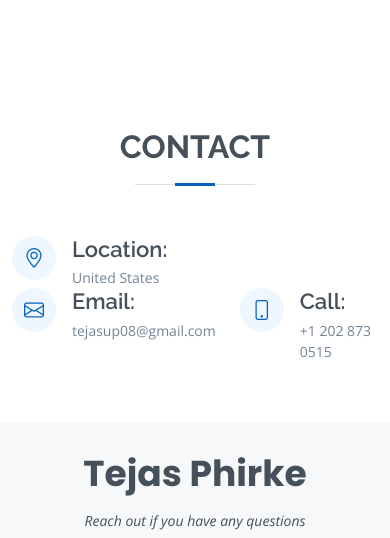
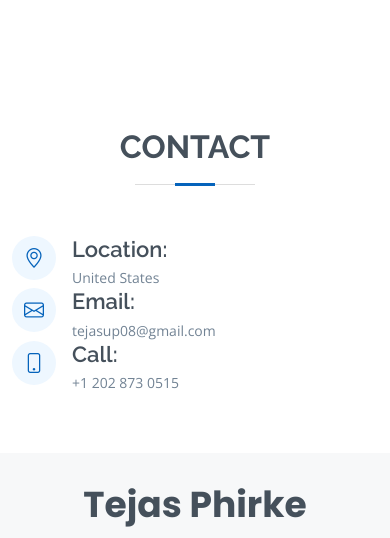
Before and after one commit to tejasphirke/tejasphirke.github.io, a plain HTML site: page index.html in a window 390 px wide. Shown: the part 7479-8017 px from the top of the page. Drawn offline with nearby package versions, Linux system fonts and the light colour scheme.

Commit message:
Update index.html

```diff
--- a/index.html
+++ b/index.html
@@ -406,9 +406,9 @@
           <h2>Contact</h2>
         </div>
 
-        <div class="row justify-content-md-center">
+            <div class="row justify-content-md-center">
 
-              <div class="col col-lg-2">
+              <div class="col-md-4">
                 <div class="info">
                   <div class="address">
                     <i class="bi bi-geo-alt"></i>
@@ -417,7 +417,7 @@
                   </div>
                 </div>
               </div>
-              <div class="col col-lg-2">
+              <div class="col-md-4">
                 <div class="info">
                   <div class="email">
                     <i class="bi bi-envelope"></i>
@@ -426,7 +426,7 @@
                   </div>
                 </div>
               </div>
-              <div class="col col-lg-2">
+              <div class="col-md-4">
                 <div class="info">
                   <div class="phone">
                     <i class="bi bi-phone"></i>
@@ -435,7 +435,7 @@
                   </div>
                 </div>
               </div>
-            </div>
+           </div>
       </div>
     </section><!-- End Contact Section -->
 
```
